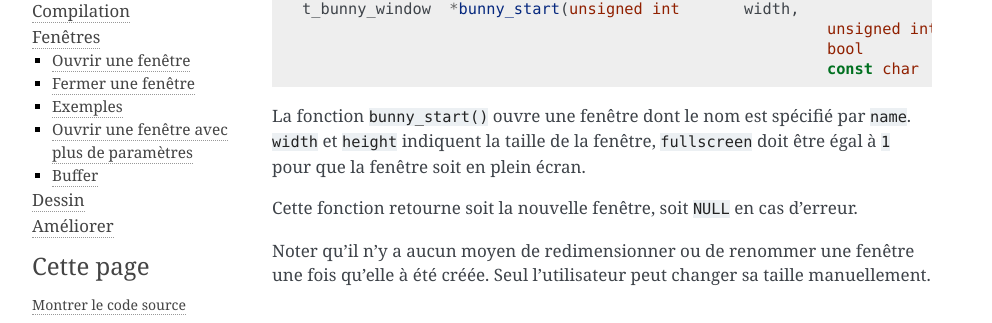
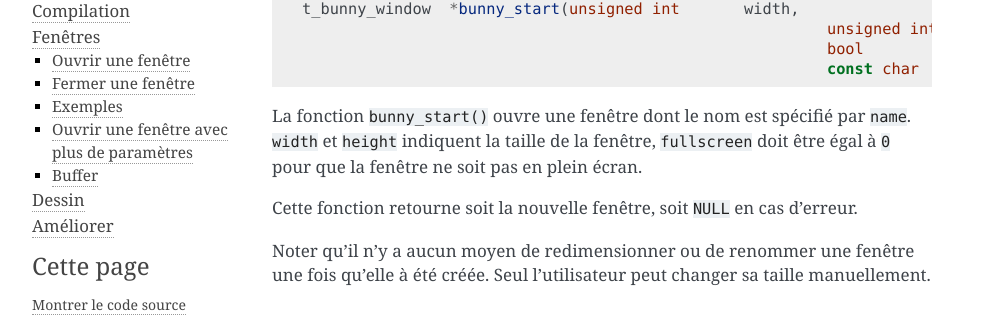
Before and after one commit to motet-a/liblapin-tutorial, a Sphinx documentation site: the page built from source/windows.md, in a window 1280 px wide. Shown: the part 182-505 px from the top of the page, without its empty margins (148-1140 px from the left). Built offline with Sphinx 7.4.7, drawn with Linux system fonts in a browser that asks for light colours.

Commit message:
Fixed minor error about fullscreen in windows.md

```diff
--- a/source/windows.md
+++ b/source/windows.md
@@ -12,7 +12,7 @@ t_bunny_window	*bunny_start(unsigned int	width,
 
 La fonction `bunny_start()` ouvre une fenêtre dont le nom est spécifié par
 `name`. `width` et `height` indiquent la taille de la fenêtre, `fullscreen`
-doit être égal à `1` pour que la fenêtre soit en plein écran.
+doit être égal à `0` pour que la fenêtre ne soit pas en plein écran.
 
 Cette fonction retourne soit la nouvelle fenêtre, soit `NULL` en cas d’erreur.
 
```
